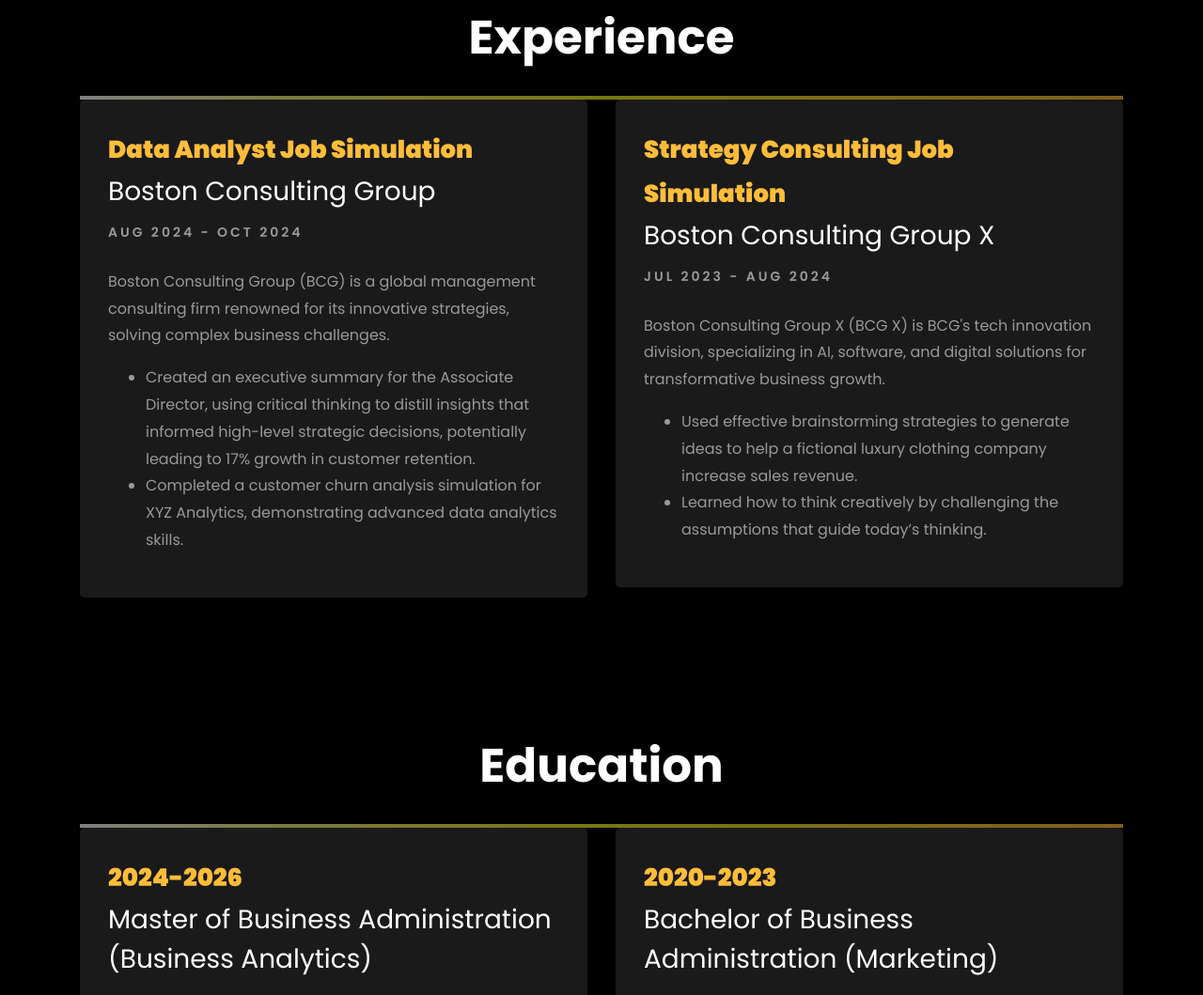
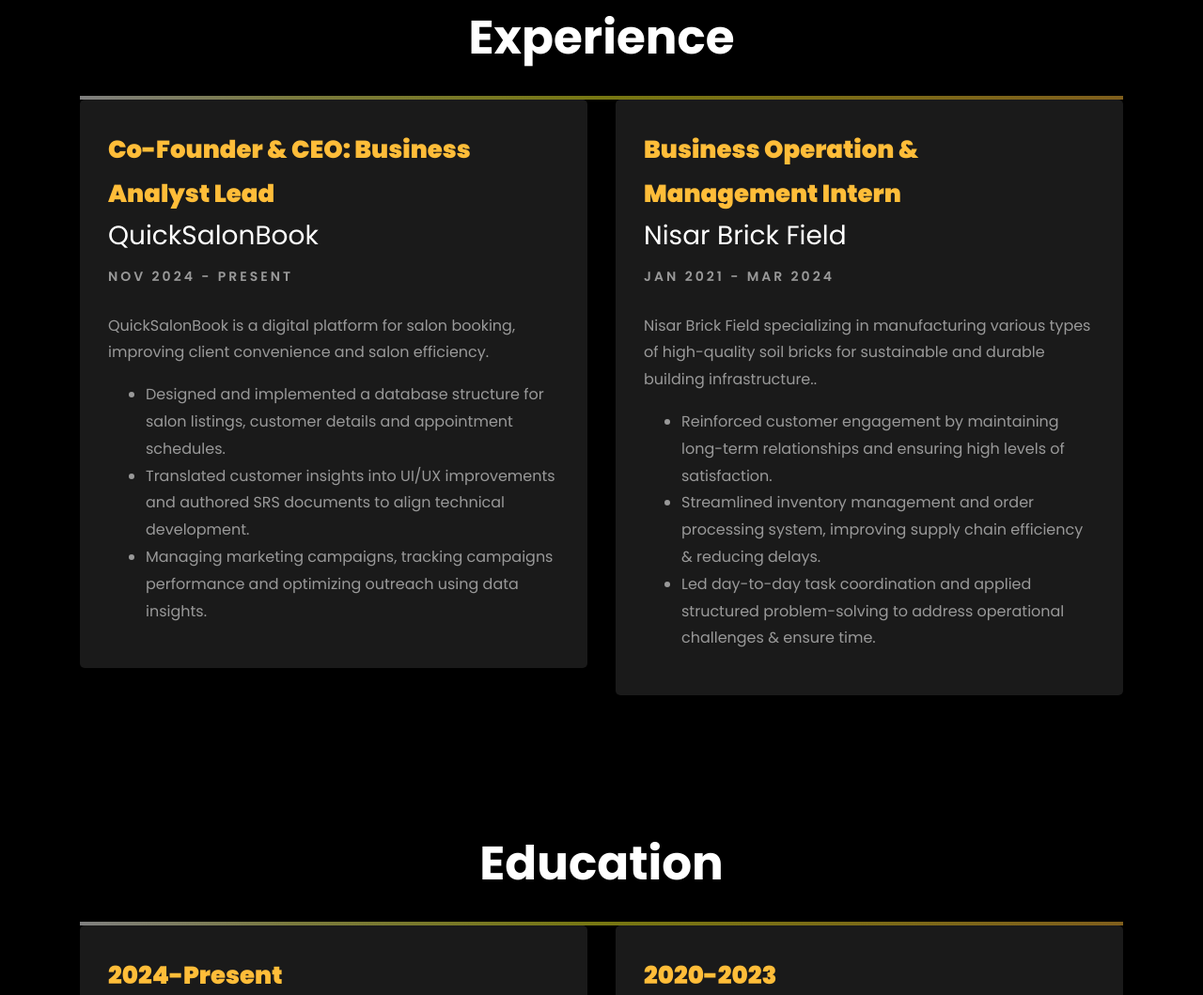
Before and after one commit to ahad-kalam/abdulahad_portfolio.github, a plain HTML site: page index.html in a window 1280 px wide. Shown: the part 2738-3797 px from the top of the page at 94% size. Drawn offline with Linux system fonts and the light colour scheme; files whose address does not match are found by name.

Commit message:
change Experience

```diff
--- a/index.html
+++ b/index.html
@@ -337,26 +337,28 @@
 			<div class="row">
 				<div class="col-md-6">
 					<div class="resume-wrap ftco-animate">
-						<span class="date">Data Analyst Job Simulation</span>
-						<h3>Boston Consulting Group</h3>
-						<span class="position">Aug 2024 - Oct 2024</span>
-						<p class="mt-4">Boston Consulting Group (BCG) is a global management consulting firm renowned for its innovative strategies, solving complex business challenges.</p>
+						<span class="date">Co-Founder & CEO: Business Analyst Lead</span>
+						<h3>QuickSalonBook</h3>
+						<span class="position">Nov 2024 - Present</span>
+						<p class="mt-4">QuickSalonBook is a digital platform for salon booking, improving client convenience and salon efficiency.</p>
 						<ul>
-							<li>Created an executive summary for the Associate Director, using critical thinking to distill insights that informed high-level strategic decisions, potentially leading to 17% growth in customer retention.</li>
-							<li>Completed a customer churn analysis simulation for XYZ Analytics, demonstrating advanced data analytics skills.</li>
+							<li>Designed and implemented a database structure for salon listings, customer details and appointment schedules.</li>
+							<li>Translated customer insights into UI/UX improvements and authored SRS documents to align technical development.</li>
+							<li>Managing marketing campaigns, tracking campaigns performance and optimizing outreach using data insights.</li>
 						</ul>
 					</div>
 				</div>
 
 				<div class="col-md-6">
 					<div class="resume-wrap ftco-animate">
-						<span class="date">Strategy Consulting Job Simulation</span>
-						<h3>Boston Consulting Group X</h3>
-						<span class="position">Jul 2023 - Aug 2024</span>
-						<p class="mt-4">Boston Consulting Group X (BCG X) is BCG's tech innovation division, specializing in AI, software, and digital solutions for transformative business growth.</p>
+						<span class="date">Business Operation & Management Intern</span>
+						<h3>Nisar Brick Field</h3>
+						<span class="position">Jan 2021 - Mar 2024</span>
+						<p class="mt-4">Nisar Brick Field specializing in manufacturing various types of high-quality soil bricks for sustainable and durable building infrastructure..</p>
 						<ul>
-							<li>Used effective brainstorming strategies to generate ideas to help a fictional luxury clothing company increase sales revenue.</li>
-							<li>Learned how to think creatively by challenging the assumptions that guide today’s thinking.</li>
+							<li>Reinforced customer engagement by maintaining long-term relationships and ensuring high levels of satisfaction.</li>
+							<li>Streamlined inventory management and order processing system, improving supply chain efficiency & reducing delays.</li>
+							<li>Led day-to-day task coordination and applied structured problem-solving to address operational challenges & ensure time.</li>
 						</ul>
 					</div>
 				</div>
@@ -378,7 +380,7 @@
 			<div class="row">
 				<div class="col-md-6 col-lg-6 d-flex">
 					<div class="resume-wrap ftco-animate">
-						<span class="date">2024-2026</span>
+						<span class="date">2024-Present</span>
 						<h3>Master of Business Administration (Business Analytics)</h3>
 						<span class="position">Lovely Professional University</span>
 						<p class="mt-4">Grade: First class distinction.</p>
```
